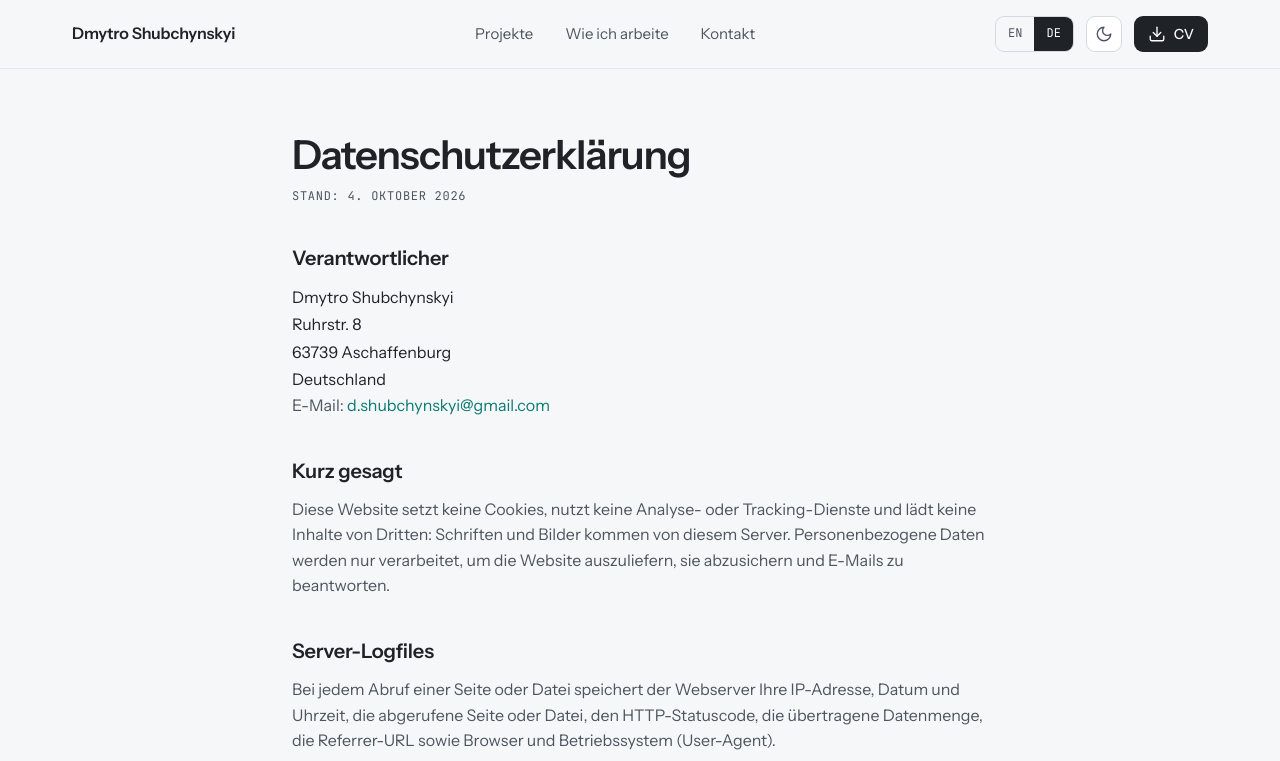
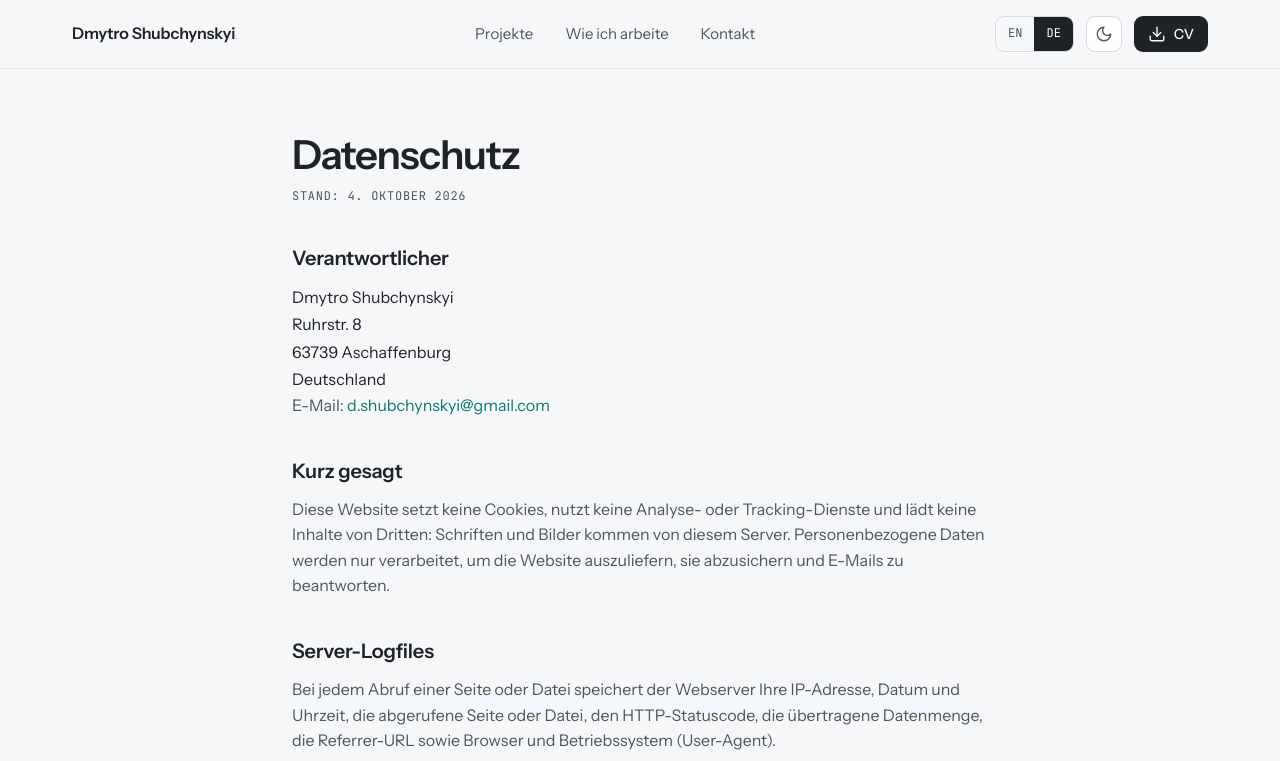
Before and after one commit to Shubchynskyi/Startpage-for-site, a plain HTML site: page de/datenschutz/index.html in a window 1280 px wide. Shown: the top 761 px of the page. Drawn offline with Linux system fonts and the light colour scheme.

Commit message:
fix: use Datenschutz as the German privacy page title

```diff
--- a/de/datenschutz/index.html
+++ b/de/datenschutz/index.html
@@ -3,7 +3,7 @@
 <head>
 <meta charset="utf-8">
 <meta name="viewport" content="width=device-width, initial-scale=1">
-<title>Datenschutzerklärung · Dmytro Shubchynskyi</title>
+<title>Datenschutz · Dmytro Shubchynskyi</title>
 <meta name="description" content="Datenschutzerklärung von shubchynskyi.pp.ua: keine Cookies, keine Analyse, Server-Logfiles und Cloudflare.">
 <meta name="author" content="Dmytro Shubchynskyi">
 <link rel="canonical" href="https://shubchynskyi.pp.ua/de/datenschutz/">
@@ -22,14 +22,14 @@
 <meta property="og:locale" content="de_DE">
 <meta property="og:locale:alternate" content="en_US">
 <meta property="og:url" content="https://shubchynskyi.pp.ua/de/datenschutz/">
-<meta property="og:title" content="Datenschutzerklärung · Dmytro Shubchynskyi">
+<meta property="og:title" content="Datenschutz · Dmytro Shubchynskyi">
 <meta property="og:description" content="Datenschutzerklärung von shubchynskyi.pp.ua: keine Cookies, keine Analyse, Server-Logfiles und Cloudflare.">
 <meta property="og:image" content="https://shubchynskyi.pp.ua/img/og-de.jpg">
 <meta property="og:image:width" content="1200">
 <meta property="og:image:height" content="630">
 <meta property="og:image:alt" content="Dmytro Shubchynskyi, Software Engineer · Java / Spring">
 <meta name="twitter:card" content="summary_large_image">
-<meta name="twitter:title" content="Datenschutzerklärung · Dmytro Shubchynskyi">
+<meta name="twitter:title" content="Datenschutz · Dmytro Shubchynskyi">
 <meta name="twitter:description" content="Datenschutzerklärung von shubchynskyi.pp.ua: keine Cookies, keine Analyse, Server-Logfiles und Cloudflare.">
 <meta name="twitter:image" content="https://shubchynskyi.pp.ua/img/og-de.jpg">
 <script>(function(){try{var t=localStorage.getItem('theme');if(t==='light'||t==='dark')document.documentElement.setAttribute('data-theme',t);}catch(e){}})();</script>
@@ -66,7 +66,7 @@
 </div>
 </header>
 <main id="main" class="container legal">
-<h1>Datenschutzerklärung</h1>
+<h1>Datenschutz</h1>
 <p class="label">Stand: 4. Oktober 2026</p>
 <h2>Verantwortlicher</h2>
 <address>Dmytro Shubchynskyi<br>Ruhrstr. 8<br>63739 Aschaffenburg<br>Deutschland</address>
```
